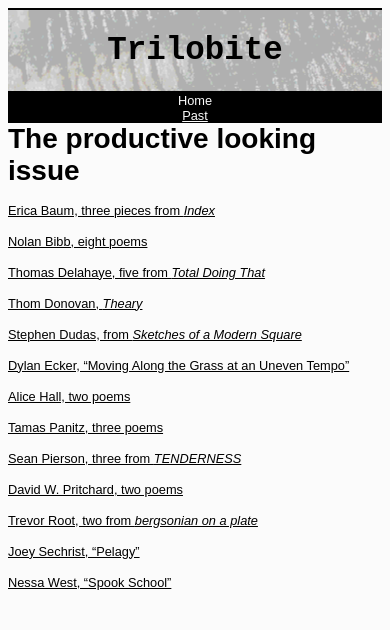
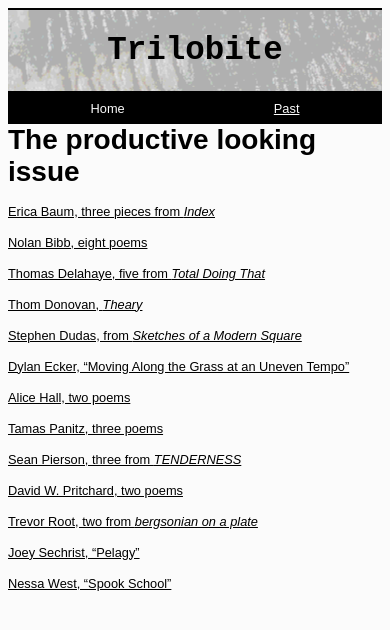
Before and after one commit to trilobite-poetry/trilobite-poetry.github.io, a Jekyll site: the page built from index.md, in a window 390 px wide. Shown: the top 630 px of the page. Built offline with Jekyll 4.4.1, drawn with Linux system fonts in a browser that asks for light colours.

Commit message:
mobile bandaids

```diff
--- a/_sass/mheader.scss
+++ b/_sass/mheader.scss
@@ -16,7 +16,6 @@
 }
 
 nav p {
-    text-align: center;
     margin-top:0;
     padding-top:0;
 }
--- a/_sass/mtype.scss
+++ b/_sass/mtype.scss
@@ -1,4 +1,4 @@
-p {
+p, li, ul {
     font-size: .8rem;
 }
 
--- a/assets/css/mobile.scss
+++ b/assets/css/mobile.scss
@@ -3,6 +3,7 @@
 
 @import "mcolors";
 @import "media";
+@import "mnav";
 @import "typography";
 @import "mtype";
 @import "mheader";
```
